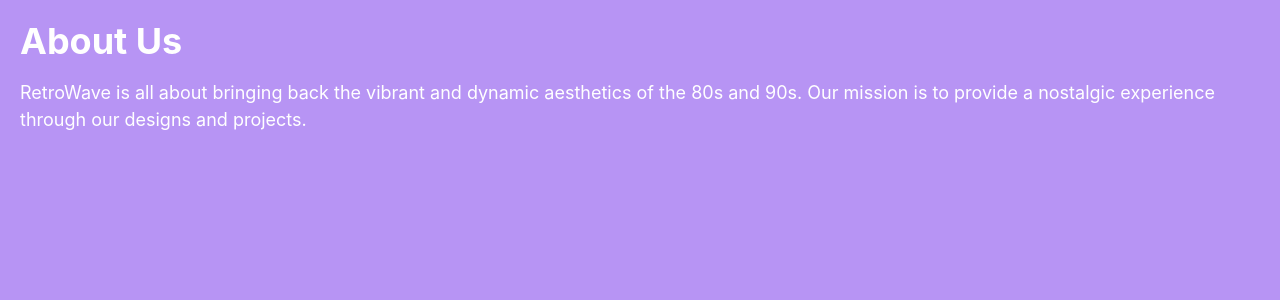
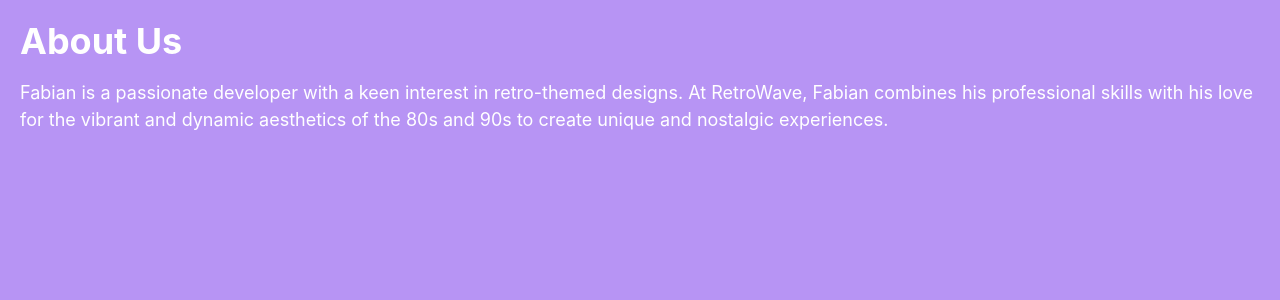
Before and after one commit to GPT-Engineer-App-Dev/personal-website-helper, a React (Vite) app: page /about in a window 1280 px wide. Shown: the top 300 px of the page. Built offline with nearby package versions, Linux system fonts and the light colour scheme.

Commit message:
Updated About page to include personal details and profession, enhancing the retro theme.

```diff
--- a/src/pages/About.jsx
+++ b/src/pages/About.jsx
@@ -5,8 +5,7 @@ const About = () => {
     <Box bg="purple.300" color="white" p={5} minH="100vh">
       <Heading as="h1" size="xl" mb={4}>About Us</Heading>
       <Text fontSize="lg">
-        RetroWave is all about bringing back the vibrant and dynamic aesthetics of the 80s and 90s.
-        Our mission is to provide a nostalgic experience through our designs and projects.
+        Fabian is a passionate developer with a keen interest in retro-themed designs. At RetroWave, Fabian combines his professional skills with his love for the vibrant and dynamic aesthetics of the 80s and 90s to create unique and nostalgic experiences.
       </Text>
     </Box>
   );
```
